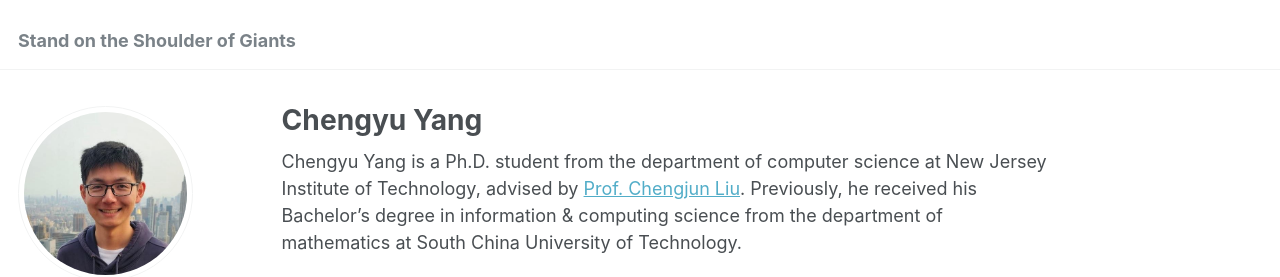
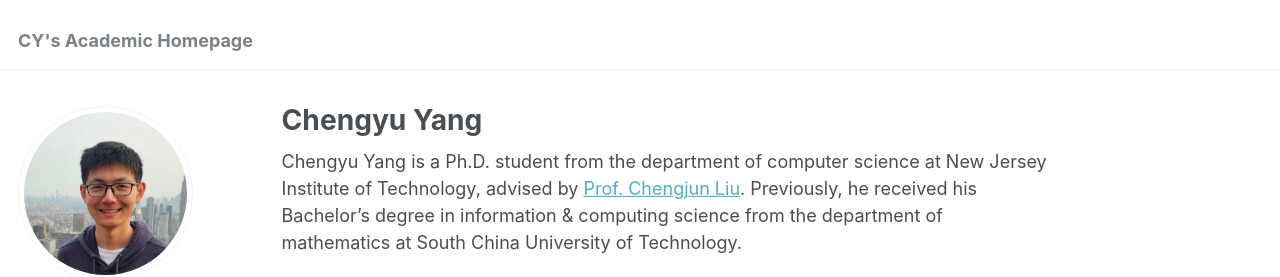
Before and after one commit to chengyuyang-njit/chengyuyang-njit.github.io, a Jekyll site: the page built from _pages/about.md, in a window 1280 px wide. Shown: the top 277 px of the page. Built offline with Jekyll 4.4.1, drawn with Linux system fonts in a browser that asks for light colours; some web fonts are replaced.

Commit message:
Update site title in configuration file

```diff
--- a/_config.yml
+++ b/_config.yml
@@ -8,7 +8,7 @@
 
 # Basic Site Settings
 locale                   : "en-US"
-title                    : "Stand on the Shoulder of Giants"
+title                    : "CY's Academic Homepage"
 title_separator          : "-"
 name                     : &name "Chengyu Yang"
 description              : &description "personal description"
```
